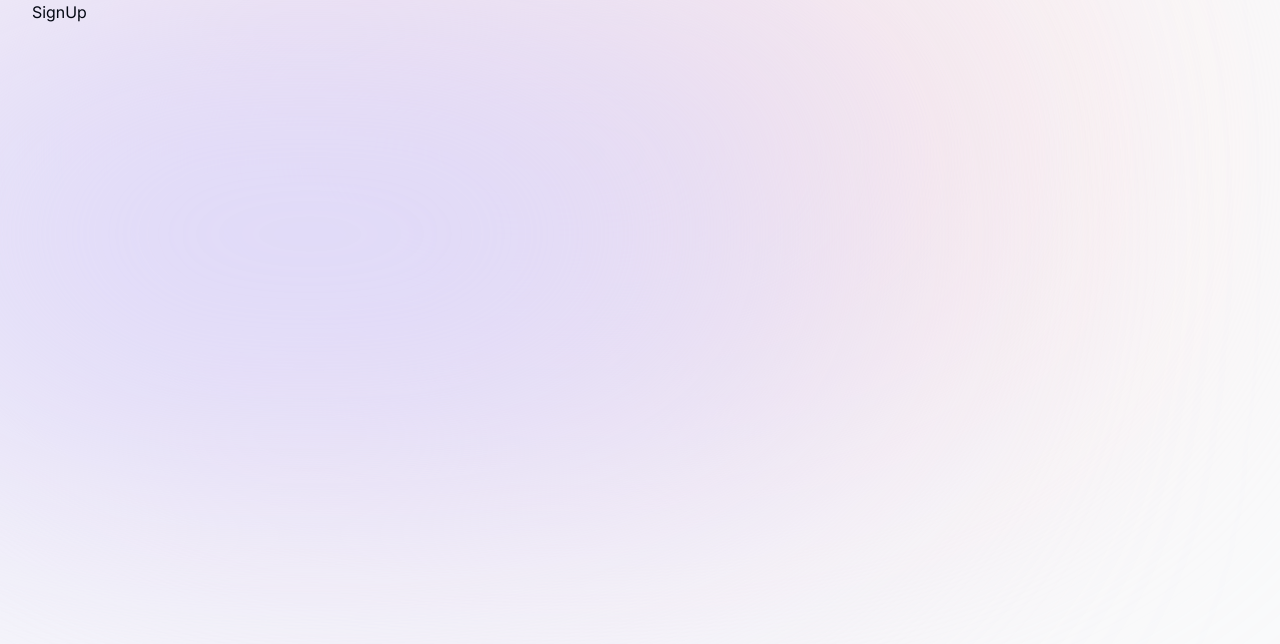
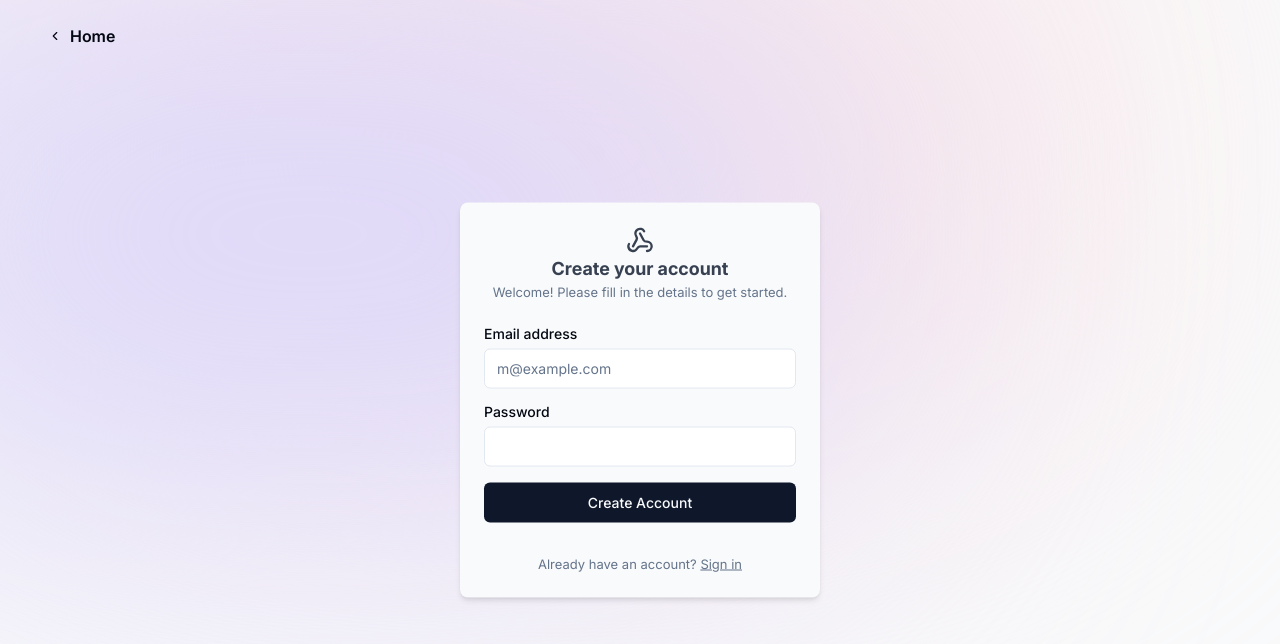
Before and after one commit to EduartePaiva/webhook-tester-homepage, a React (Vite) app: page /sign-up in a window 1280 px wide. Shown: the top 644 px of the page. Built offline with nearby package versions, Linux system fonts and the light colour scheme.

Commit message:
some minor changes

```diff
--- a/src/components/auth/sign-in.tsx
+++ b/src/components/auth/sign-in.tsx
@@ -4,10 +4,10 @@ import { Button } from "../ui/button";
 import { Label } from "../ui/label";
 import { Input } from "../ui/input";
 
-export default function SIgnIn() {
+export default function SignIn() {
     return (
-        <div className="flex flex-col items-center gap-16">
-            <Link to={"/home"} className="self-start">
+        <div className="h-screen flex">
+            <Link to={"/home"} className="self-start relative">
                 <Button
                     variant={"ghost"}
                     className="rounded-full text-base font-semibold mt-4 gap-2"
@@ -15,11 +15,11 @@ export default function SIgnIn() {
                     <ChevronLeft size={14} /> Home
                 </Button>
             </Link>
-            <div className="bg-gray-50 p-6 rounded-lg w-[360px] flex flex-col gap-4 shadow-md">
+            <div className="bg-gray-50 p-6 rounded-lg w-[360px] flex flex-col gap-4 shadow-md absolute top-1/2 left-1/2 -translate-x-1/2 -translate-y-1/2">
                 <div className="flex flex-col text-center items-center text-gray-700 mb-2">
                     <Webhook size={28} />
                     <h1 className="text-lg font-bold">Sign in to Webhook</h1>
-                    <p className="text-balance text-muted-foreground text-sm">
+                    <p className="text-balance text-muted-foreground text-[0.8125rem]">
                         Welcome back! Please sign in to continue
                     </p>
                 </div>
@@ -38,7 +38,7 @@ export default function SIgnIn() {
                     <div className="flex items-center relative">
                         <Label>Password</Label>
                         <Link
-                            className="ml-auto inline-block text-sm font-normal text-muted-foreground underline absolute right-0"
+                            className="ml-auto inline-block text-[0.8125rem] font-normal text-muted-foreground underline absolute right-0"
                             to={"/forgot-password"}
                         >
                             Forgot your password?
@@ -52,7 +52,7 @@ export default function SIgnIn() {
                     ></Input>
                 </div>
                 <Button type="submit">Login</Button>
-                <div className="mt-4 text-center text-sm text-muted-foreground">
+                <div className="mt-4 text-center text-[0.8125rem] text-muted-foreground">
                     Don't have an account?{" "}
                     <Link to={"/sign-up"} className="underline">
                         Sign up
@@ -62,17 +62,3 @@ export default function SIgnIn() {
         </div>
     );
 }
-{
-    /* <h1 classNameName="font-bold text-lg">
-                                Log in to Webhook Tester
-                            </h1>
-                            <span>
-                                Don't have an account?{" "}
-                                <Link
-                                    className="text-blue-500 text-sm"
-                                    to={"/sign-up"}
-                                >
-                                    Sign up
-                                </Link>
-                            </span> */
-}
--- a/src/components/auth/sign-up.tsx
+++ b/src/components/auth/sign-up.tsx
@@ -1,3 +1,56 @@
+import { ChevronLeft, Webhook } from "lucide-react";
+import { Link } from "react-router-dom";
+import { Button } from "../ui/button";
+import { Label } from "../ui/label";
+import { Input } from "../ui/input";
+
 export default function SignUp() {
-    return <div>SignUp</div>;
+    return (
+        <div className="h-screen flex">
+            <Link to={"/home"} className="self-start relative">
+                <Button
+                    variant={"ghost"}
+                    className="rounded-full text-base font-semibold mt-4 gap-2"
+                >
+                    <ChevronLeft size={14} /> Home
+                </Button>
+            </Link>
+            <div className="bg-gray-50 p-6 rounded-lg w-[360px] flex flex-col gap-4 shadow-md absolute top-1/2 left-1/2 -translate-x-1/2 -translate-y-1/2">
+                <div className="flex flex-col text-center items-center text-gray-700 mb-2">
+                    <Webhook size={28} />
+                    <h1 className="text-lg font-bold">Create your account</h1>
+                    <p className="text-balance text-muted-foreground text-[0.8125rem]">
+                        Welcome! Please fill in the details to get started.
+                    </p>
+                </div>
+                <div className="grid gap-2">
+                    <Label htmlFor="email">
+                        <span className="font-medium">Email address</span>
+                    </Label>
+                    <Input
+                        type="email"
+                        id="email"
+                        placeholder="m@example.com"
+                        required
+                    />
+                </div>
+                <div className="grid gap-2">
+                    <Label>Password</Label>
+                    <Input
+                        type="password"
+                        id="password"
+                        className=""
+                        required
+                    ></Input>
+                </div>
+                <Button type="submit">Create Account</Button>
+                <div className="mt-4 text-center text-[0.8125rem] text-muted-foreground">
+                    Already have an account?{" "}
+                    <Link to={"/sign-in"} className="underline">
+                        Sign in
+                    </Link>
+                </div>
+            </div>
+        </div>
+    );
 }
```
Also changed, not shown: 1 other file (tests, documents, lock files or other folders).
